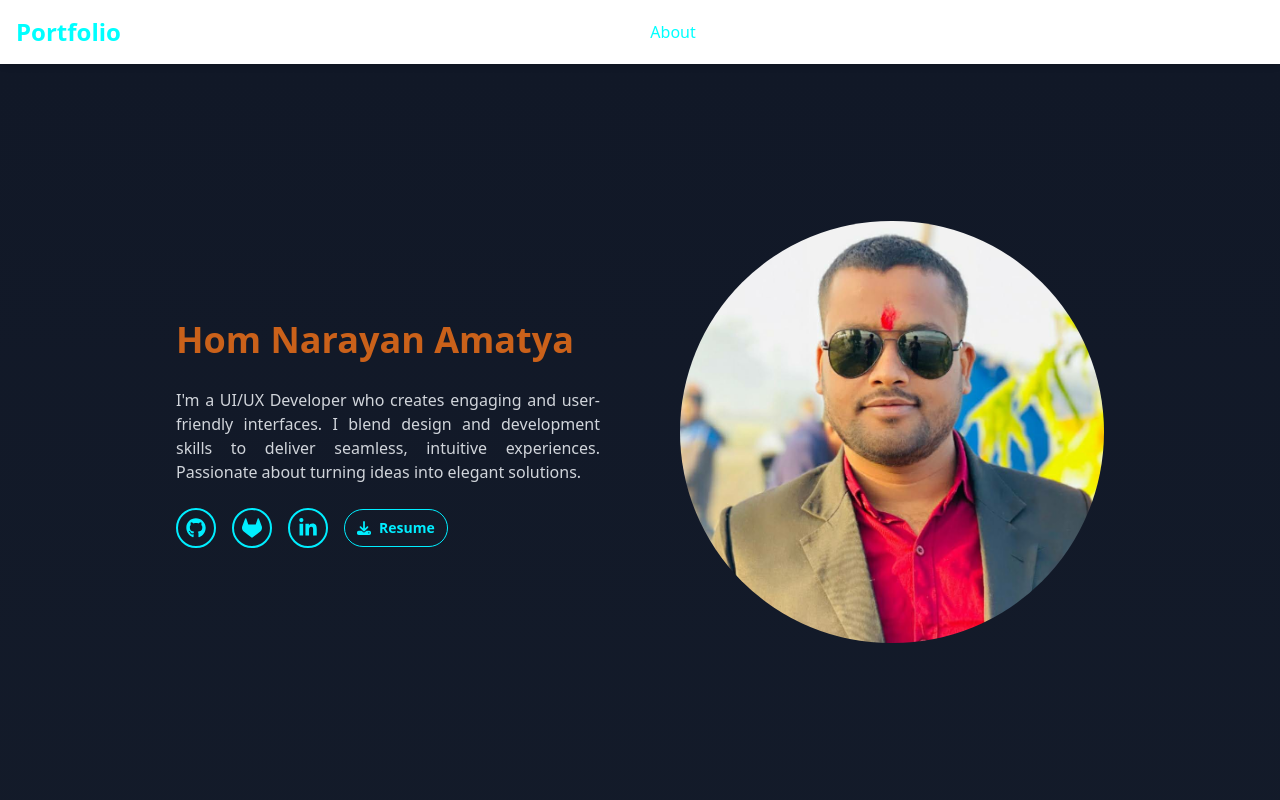
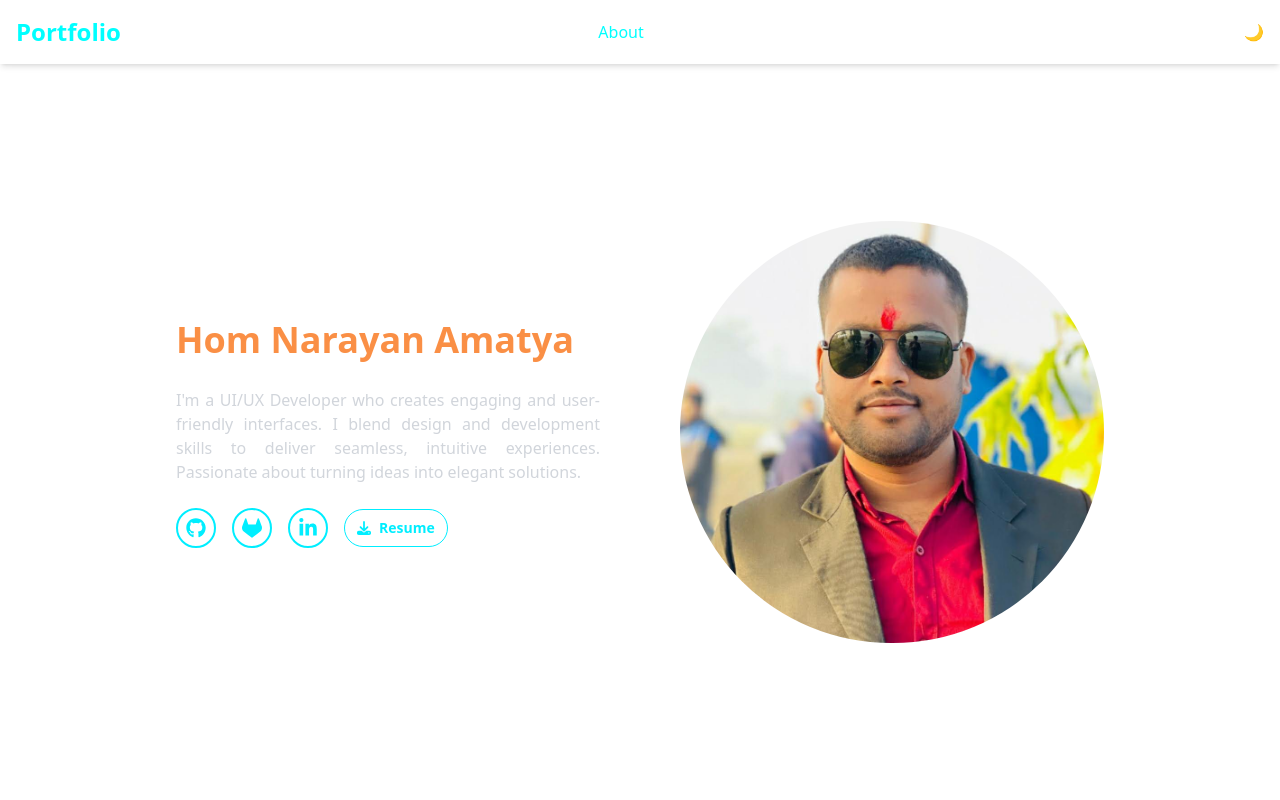
Before and after one commit to bibekamatya/Portfolio, a React (Vite) app: page / in a window 1280 px wide. Shown: the top 800 px of the page. Built offline with nearby package versions, Linux system fonts and the light colour scheme.

Commit message:
add theme toogle button

```diff
--- a/index.html
+++ b/index.html
@@ -5,8 +5,18 @@
     <link rel="icon" type="image/svg+xml" href="/vite.svg" />
     <meta name="viewport" content="width=device-width, initial-scale=1.0" />
     <title>Portfolio</title>
+    <script>
+      if (localStorage.theme === 'dark' ||
+          (!('theme' in localStorage) && window.matchMedia('(prefers-color-scheme: dark)').matches)) {
+        document.documentElement.classList.add('dark');
+        document.body.classList.add('body-dark');
+      } else {
+        document.documentElement.classList.remove('dark');
+        document.body.classList.add('body-light');
+      }
+    </script>
   </head>
-  <body>
+  <body class="bg-white">
     <div id="root"></div>
     <script type="module" src="/src/main.tsx"></script>
   </body>
--- a/package.json
+++ b/package.json
@@ -19,6 +19,7 @@
     "framer-motion": "^11.3.28",
     "react": "^18.3.1",
     "react-dom": "^18.3.1",
+    "react-router-dom": "^6.26.1",
     "react-scroll": "^1.9.0",
     "react-simple-typewriter": "^5.0.1",
     "react-vertical-timeline-component": "^3.6.0"
--- a/src/App.tsx
+++ b/src/App.tsx
@@ -15,7 +15,7 @@ const App = () => {
   return (
     <>
       <Navbar />
-      <div className="lg:px-44 px-5 bg-gradient-to-b from-gray-900 to-gray-800 text-white">
+      <div className="lg:px-44 px-5">
         {Sections.map(({ title, Component }) => (
           <div key={title}>
             {Component && (
--- /dev/null
+++ b/src/appRoutes.tsx
@@ -0,0 +1,17 @@
+import "./index.css";
+import { createBrowserRouter, RouterProvider } from "react-router-dom";
+import Details from "./components/details.tsx";
+import App from "./App.tsx";
+
+const router = createBrowserRouter([
+  {
+    path: "/",
+    element: <App />,
+  },
+  {
+    path: "projects/:name",
+    element: <Details />,
+  },
+]);
+
+export const AppRoutes = () => <RouterProvider router={router} />;
--- /dev/null
+++ b/src/components/details.tsx
@@ -0,0 +1,22 @@
+import { useEffect } from "react";
+import { useLocation, useNavigate } from "react-router-dom";
+
+const Details = () => {
+  const location = useLocation();
+  const navigate = useNavigate();
+  const data = location.state;
+
+  useEffect(() => {
+    if (!data) {
+      navigate("/");
+    }
+  }, [data]);
+
+  if (!data) {
+    return null;
+  }
+
+  return <div>{data.title}</div>;
+};
+
+export default Details;
--- a/src/components/navbar.tsx
+++ b/src/components/navbar.tsx
@@ -1,8 +1,10 @@
 import { useState } from "react";
 import { Link } from "react-scroll";
 import { NAVITEMS } from "../dataSheet";
+import useDarkMode from "../hooks/useDarkmode";
 const Navbar = () => {
   const [active, setActive] = useState("About");
+  const [isDarkMode, toggleDarkMode] = useDarkMode();
 
   return (
     <nav className="bg-white dark:bg-gray-900 fixed w-full z-20 top-0 start-0 shadow-md md:block hidden">
@@ -40,6 +42,7 @@ const Navbar = () => {
                 {title}
               </Link>
             ))}
+            <button onClick={toggleDarkMode}>{isDarkMode ? "☀️" : "🌙"}</button>
           </div>
         </div>
       </div>
--- a/src/components/projects.tsx
+++ b/src/components/projects.tsx
@@ -2,9 +2,11 @@ import { motion } from "framer-motion";
 import { useState } from "react";
 import { Header } from "./reusable/header";
 import { PROJECTS_DATA } from "../dataSheet";
+import { useNavigate } from "react-router-dom";
 
 const Projects = () => {
   const [isHovered, setIsHovered] = useState<number | null>(null);
+  const navigate = useNavigate();
 
   return (
     <>
@@ -33,7 +35,14 @@ const Projects = () => {
             >
               <h3 className="text-lg mb-2 text-skyBlue">{project.title}</h3>
               <p className="text-sm text-white p-2">{project.description}</p>
-              <button className="px-3 py-1 border border-skyBlue rounded-md mt-3 text-sm text-skyBlue hover:bg-skyBlue hover:text-black transition duration-500">
+              <button
+                onClick={() =>
+                  navigate(`/projects/${project.title.toLowerCase()}`, {
+                    state: project,
+                  })
+                }
+                className="px-3 py-1 border border-skyBlue rounded-md mt-3 text-sm text-skyBlue hover:bg-skyBlue hover:text-black transition duration-500"
+              >
                 Uncover More
               </button>
             </motion.div>
--- /dev/null
+++ b/src/hooks/useDarkmode.ts
@@ -0,0 +1,33 @@
+import { useState, useEffect } from "react";
+
+function useDarkMode() {
+  const [isDarkMode, setIsDarkMode] = useState(() => {
+    return (
+      localStorage.getItem("theme") === "dark" ||
+      (!("theme" in localStorage) &&
+        window.matchMedia("(prefers-color-scheme: dark)").matches)
+    );
+  });
+
+  useEffect(() => {
+    if (isDarkMode) {
+      document.documentElement.classList.add("dark");
+      document.body.classList.remove("body-light");
+      document.body.classList.add("body-dark");
+      localStorage.setItem("theme", "dark");
+    } else {
+      document.documentElement.classList.remove("dark");
+      document.body.classList.remove("body-dark");
+      document.body.classList.add("body-light");
+      localStorage.setItem("theme", "light");
+    }
+  }, [isDarkMode]);
+
+  const toggleDarkMode = () => {
+    setIsDarkMode(!isDarkMode);
+  };
+
+  return [isDarkMode, toggleDarkMode] as const;
+}
+
+export default useDarkMode;
--- a/src/main.tsx
+++ b/src/main.tsx
@@ -1,10 +1,10 @@
 import { StrictMode } from "react";
 import { createRoot } from "react-dom/client";
-import App from "./App.tsx";
 import "./index.css";
+import { AppRoutes } from "./appRoutes.tsx";
 
 createRoot(document.getElementById("root")!).render(
   <StrictMode>
-    <App />
+    <AppRoutes />
   </StrictMode>
 );
--- a/tailwind.config.js
+++ b/tailwind.config.js
@@ -4,7 +4,8 @@ export default {
     "./index.html",
     "./src/**/*.{js,ts,jsx,tsx}",
   ],
-  theme: {
+  darkMode: 'class',
+    theme: {
     extend: {
       fontFamily: {
         Roboto: ["Roboto", "sans-serif"],
@@ -20,5 +21,16 @@ export default {
       },
     },
   },
-  plugins: [],
+ plugins: [
+    function ({ addUtilities }) {
+      addUtilities({
+        '.body-light': {
+          backgroundColor: '#ffffff', // Light mode background color
+        },
+        '.body-dark': {
+          backgroundImage: 'linear-gradient(to bottom, #1a202c, #2d3748)',
+        },
+      });
+    },
+  ],
 }
```
Also changed, not shown: 1 other file (tests, documents, lock files or other folders).
